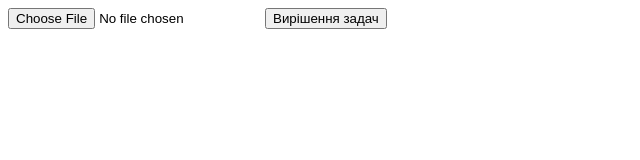
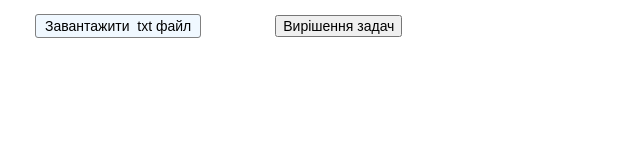
Before and after one commit to Vitaliy-Mazurenko/PortaOne-task, a plain HTML site: page index.html in a window 1280 px wide. Shown: the whole page, without its empty margins (0-640 px from the left). Drawn offline with Linux system fonts and the light colour scheme.

Commit message:
style: updates styles for input button

```diff
--- a/index.html
+++ b/index.html
@@ -4,9 +4,35 @@
     <meta charset="UTF-8" />
     <meta name="viewport" content="width=device-width, initial-scale=1.0" />
     <title>PortaOne</title>
+    <style>
+      body{
+        margin: 15px;
+      }
+      .btn {
+        color: #000;
+      }
+      .btn:active {
+        color: #000;
+      }
+      .btn-block {
+        padding: 3px 9px;
+        margin: 0 70px 0 20px;
+        font-size: 14px;
+        font-family: Arial, Helvetica, sans-serif;
+        cursor: grab;
+        border: 1px solid grey;
+        border-radius: 3px;
+        background-color: aliceblue;
+      }
+      button{
+        cursor: pointer;
+        font-size: 14px;
+      }
+      </style>
   </head>
   <body>
-    <input type="file" id="file">
+    <label for="file" class="btn btn-block">Завантажити&nbsp; txt файл</label>
+    <input type="file" id="file" style="display: none;">
     <button>Вирішення задач</button>
 
     <script>
```
Also changed, not shown: 1 other file.
